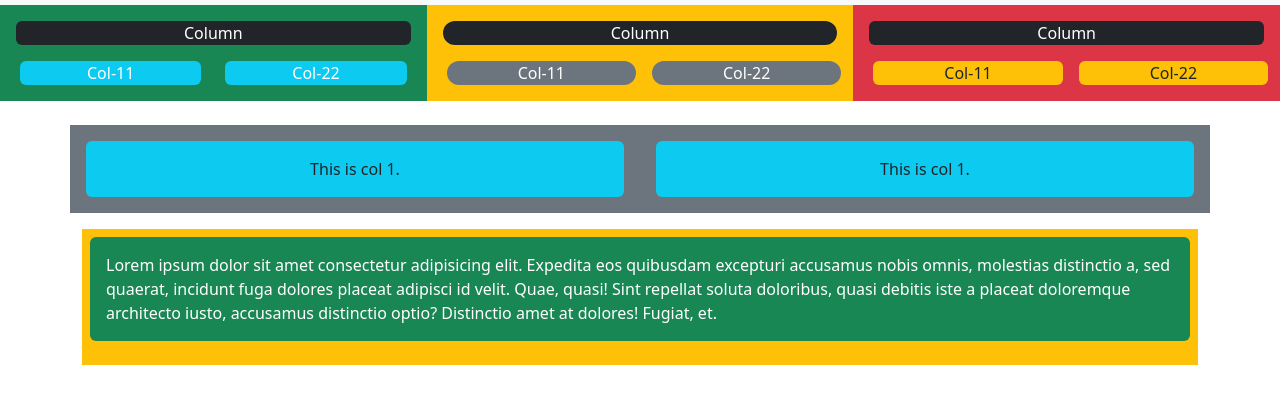
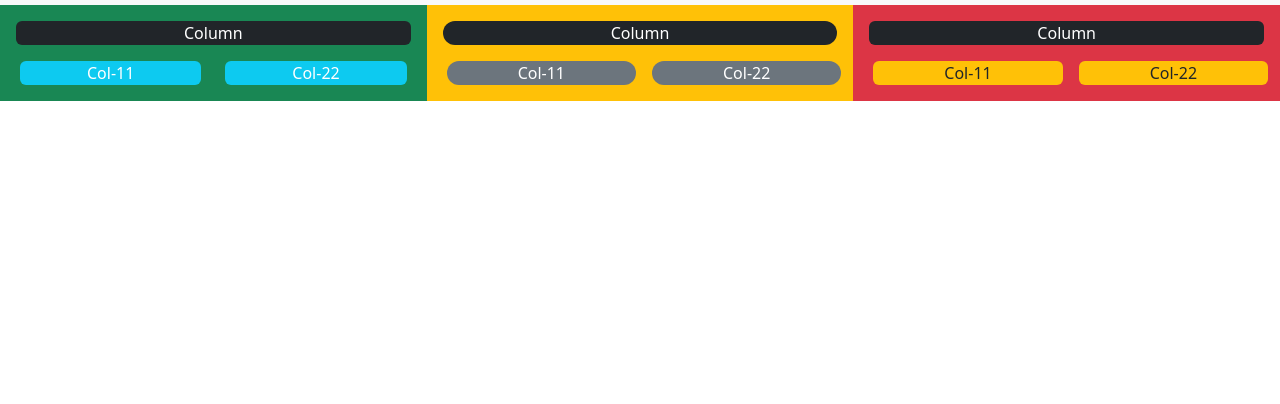
Before and after one commit to shakthibala46/Bootstrap1, a plain HTML site: page index1.html in a window 1280 px wide. Shown: the part 52-456 px from the top of the page. Drawn offline with nearby package versions, Linux system fonts and the light colour scheme.

Commit message:
Sixth commit

```diff
--- a/index1.html
+++ b/index1.html
@@ -52,21 +52,6 @@
         </div>
     </div>
 </div>
-<div class="container">
-  <div class="row bg-secondary  mt-4 p-3">
-          <div class="col bg-info me-3 text-center rounded p-3">
-            This is col 1.
-          </div>
-          <div class="col bg-info ms-3 text-center rounded p-3">
-            This is col 1.
-          </div>
-  </div>
-  <div class="div mt-3 p-2 bg-warning">
-  <p class="bg-success  text-white p-3 rounded">Lorem ipsum dolor sit amet consectetur adipisicing elit. Expedita eos quibusdam excepturi accusamus nobis omnis, molestias distinctio a, sed quaerat, incidunt fuga dolores placeat adipisci id velit. Quae, quasi! Sint repellat soluta doloribus, quasi debitis iste a placeat doloremque architecto iusto, accusamus distinctio optio? Distinctio amet at dolores! Fugiat, et.</p>
-  </div>
-  </div>
-</div>
-
 <script src="https://cdn.jsdelivr.net/npm/bootstrap@5.3.8/dist/js/bootstrap.bundle.min.js" integrity="sha384-FKyoEForCGlyvwx9Hj09JcYn3nv7wiPVlz7YYwJrWVcXK/BmnVDxM+D2scQbITxI" crossorigin="anonymous"></script>
 </body>
 </html>
```
